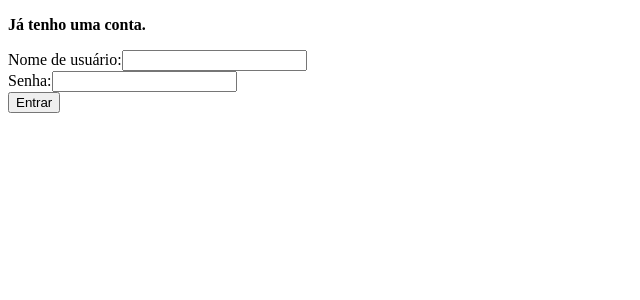
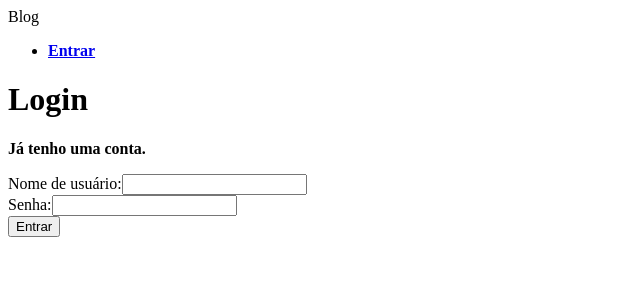
Before and after one commit to Diego-Moreira8/blog, a React (Vite) app in the folder writers-frontend/: page /login in a window 1280 px wide. Shown: the top 300 px of the page, without its empty margins (0-640 px from the left). Built offline with nearby package versions, Linux system fonts and the light colour scheme.

Commit message:
feat: implement authentication context and update login flow

```diff
--- a/writers-frontend/src/App.jsx
+++ b/writers-frontend/src/App.jsx
@@ -1,13 +1,21 @@
-import { Link } from "react-router";
+import { Outlet } from "react-router";
+import { AuthContextProvider } from "./components/AuthContext";
+import { Nav } from "./components/Nav";
 import "./App.css";
 
-function App() {
+export function App() {
   return (
-    <>
-      <h1>Home</h1>
-      <Link to="login">Fazer login</Link>
-    </>
+    <AuthContextProvider>
+      <div>
+        <header>
+          <span>Blog</span>
+          <Nav />
+        </header>
+
+        <main>
+          <Outlet />
+        </main>
+      </div>
+    </AuthContextProvider>
   );
 }
-
-export default App;
--- /dev/null
+++ b/writers-frontend/src/components/AuthContext.jsx
@@ -0,0 +1,29 @@
+import { createContext, useEffect, useState } from "react";
+
+export const AuthContext = createContext(null);
+
+export function AuthContextProvider({ children }) {
+  const AUTH_TOKEN_KEY = "authToken";
+
+  const [isAuthenticated, setIsAuthenticated] = useState(false);
+
+  useEffect(() => {
+    setIsAuthenticated(!!localStorage.getItem(AUTH_TOKEN_KEY));
+  }, []);
+
+  function storeAuthToken(token) {
+    localStorage.setItem(AUTH_TOKEN_KEY, token);
+    setIsAuthenticated(true);
+  }
+
+  function removeAuthToken() {
+    localStorage.removeItem(AUTH_TOKEN_KEY);
+    setIsAuthenticated(false);
+  }
+
+  return (
+    <AuthContext value={{ isAuthenticated, storeAuthToken, removeAuthToken }}>
+      {children}
+    </AuthContext>
+  );
+}
--- a/writers-frontend/src/components/LoginForm.jsx
+++ b/writers-frontend/src/components/LoginForm.jsx
@@ -1,10 +1,13 @@
-import { useState } from "react";
+import { useContext, useState } from "react";
+import { AuthContext } from "./AuthContext";
 
-export function LoginForm({ onSuccessAuth }) {
+export function LoginForm() {
   const [username, setUsername] = useState("");
   const [password, setPassword] = useState("");
   const [status, setStatus] = useState(null);
   const [isFetching, setIsFetching] = useState(false);
+
+  const { storeAuthToken } = useContext(AuthContext);
 
   async function handleSubmit(e) {
     setIsFetching(true);
@@ -32,7 +35,7 @@ export function LoginForm({ onSuccessAuth }) {
 
       const { token } = await response.json();
 
-      onSuccessAuth(token);
+      storeAuthToken(token);
     } catch (error) {
       setStatus("Houve um problema durante o login, tente novamente.");
       console.error(error);
--- /dev/null
+++ b/writers-frontend/src/components/Nav.jsx
@@ -0,0 +1,21 @@
+import { useContext } from "react";
+import { NavLink } from "react-router";
+import { AuthContext } from "./AuthContext";
+
+export function Nav() {
+  const { isAuthenticated, removeAuthToken } = useContext(AuthContext);
+
+  return (
+    <nav>
+      <ul>
+        <li>
+          {isAuthenticated ? (
+            <button onClick={removeAuthToken}>Sair</button>
+          ) : (
+            <NavLink to="login">Entrar</NavLink>
+          )}
+        </li>
+      </ul>
+    </nav>
+  );
+}
--- a/writers-frontend/src/hooks/useAuth.js
+++ /dev/null
@@ -1,23 +0,0 @@
-import { useEffect, useState } from "react";
-
-export function useAuth() {
-  const [isAuthenticated, setIsAuthenticated] = useState(
-    !!localStorage.getItem("authToken")
-  );
-
-  function login(token) {
-    localStorage.setItem("authToken", token);
-    setIsAuthenticated(true);
-  }
-
-  function logout() {
-    localStorage.removeItem("authToken");
-    setIsAuthenticated(false);
-  }
-
-  return {
-    isAuthenticated,
-    login,
-    logout,
-  };
-}
--- a/writers-frontend/src/index.css
+++ b/writers-frontend/src/index.css
@@ -0,0 +1,3 @@
+a.active {
+  font-weight: bold;
+}
--- a/writers-frontend/src/main.jsx
+++ b/writers-frontend/src/main.jsx
@@ -1,20 +1,21 @@
 import { StrictMode } from "react";
 import { createRoot } from "react-dom/client";
-import { createBrowserRouter } from "react-router";
+import { createBrowserRouter, redirect } from "react-router";
 import { RouterProvider } from "react-router/dom";
 
 import "./index.css";
 
-import App from "./App.jsx";
+import { App } from "./App.jsx";
 import { Login } from "./pages/Login.jsx";
 
 const router = createBrowserRouter([
   {
     path: "/",
+    Component: App,
     children: [
       {
         index: true,
-        Component: App,
+        loader: () => redirect("/login"),
       },
       {
         path: "login",
@@ -25,5 +26,7 @@ const router = createBrowserRouter([
 ]);
 
 createRoot(document.getElementById("root")).render(
-  <RouterProvider router={router} />
+  <StrictMode>
+    <RouterProvider router={router} />
+  </StrictMode>
 );
--- a/writers-frontend/src/pages/Login.jsx
+++ b/writers-frontend/src/pages/Login.jsx
@@ -1,15 +1,14 @@
+import { useContext } from "react";
 import { LoginForm } from "../components/LoginForm";
-import { useAuth } from "../hooks/useAuth";
+import { AuthContext } from "../components/AuthContext";
 
 export function Login() {
-  const { isAuthenticated, login, logout } = useAuth();
+  const { isAuthenticated } = useContext(AuthContext);
 
-  return isAuthenticated ? (
+  return (
     <div>
-      <p>Já autenticado!</p>
-      <button onClick={logout}>Sair</button>
+      <h1>Login</h1>
+      {isAuthenticated ? <p>Já autenticado!</p> : <LoginForm />}
     </div>
-  ) : (
-    <LoginForm onSuccessAuth={login} />
   );
 }
```
